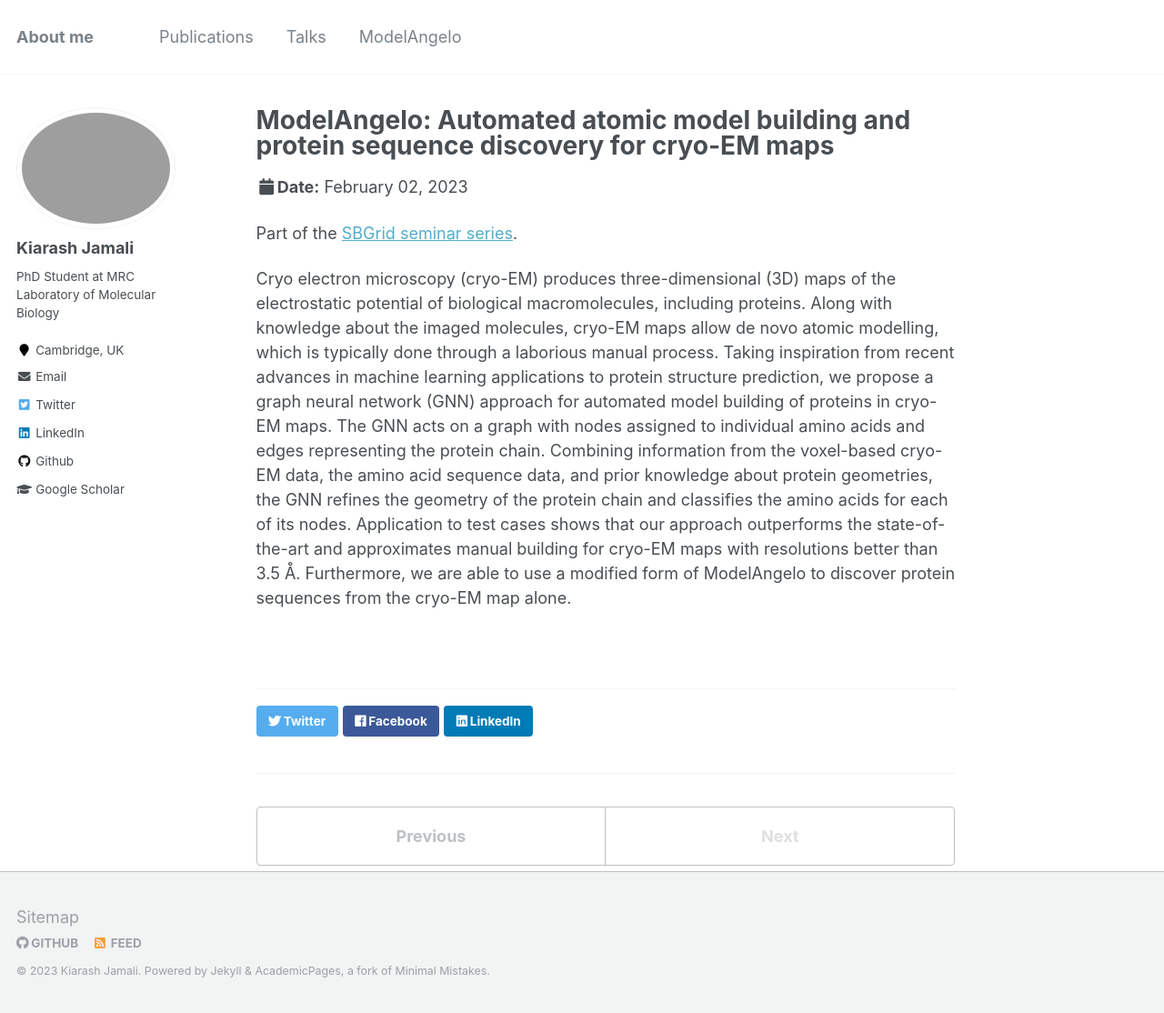
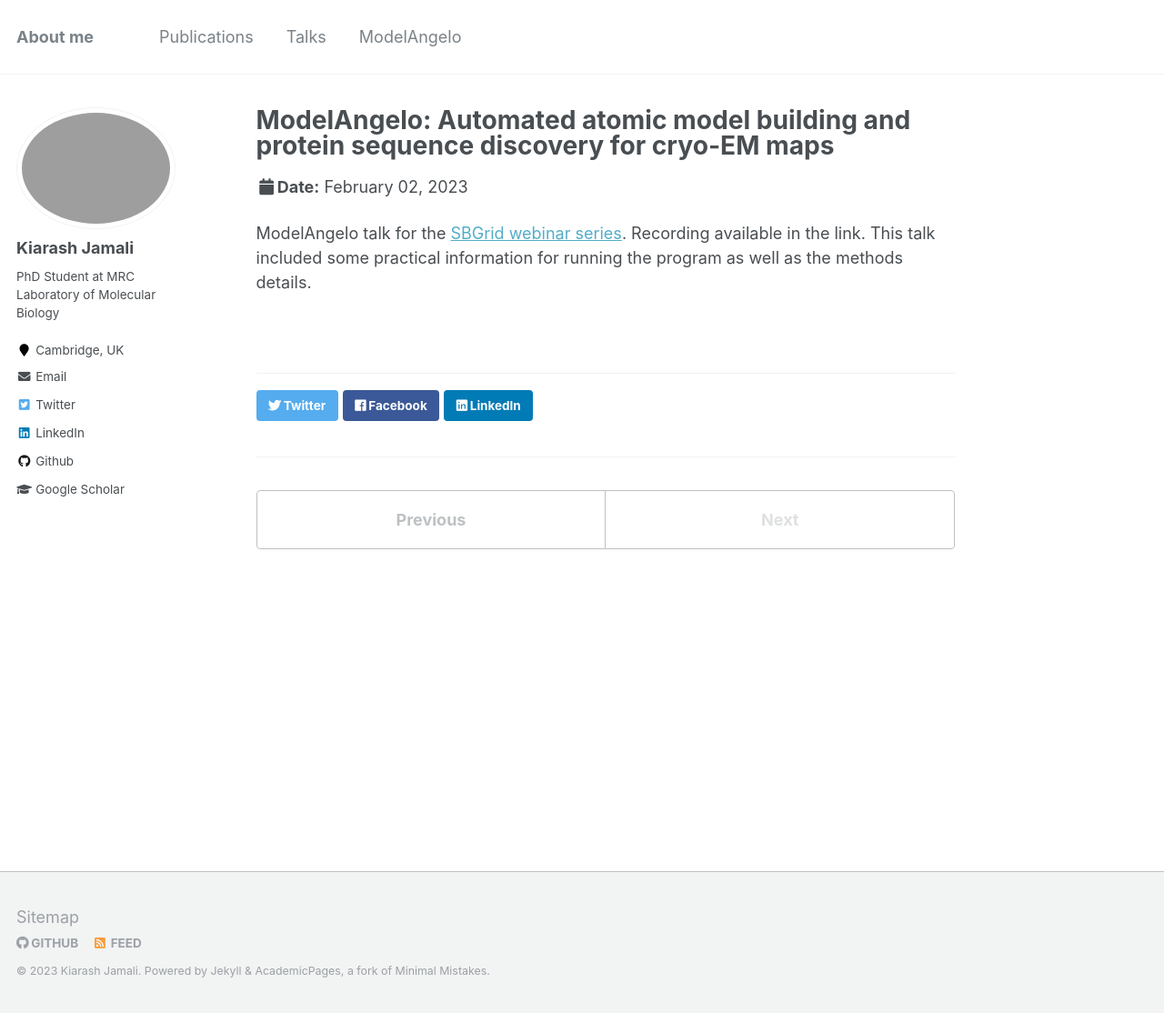
Before and after one commit to jamaliki/jamaliki.github.io, a Jekyll site: the page built from _talks/2023-03-14-talk-3.md, in a window 1280 px wide and 1114 px high. Shown: the whole window at 91% size. Built offline with Jekyll 4.4.1, drawn with Linux system fonts in a browser that asks for light colours.

Commit message:
add new talks

```diff
--- a/_talks/2023-03-14-talk-3.md
+++ b/_talks/2023-03-14-talk-3.md
@@ -8,6 +8,4 @@ date: 2023-02-02
 location: "Boston, U.S.A. (Webinar)"
 ---
 
-Part of the [SBGrid seminar series](https://sbgrid.org/webinar/tag/all).
-
-Cryo electron microscopy (cryo-EM) produces three-dimensional (3D) maps of the electrostatic potential of biological macromolecules, including proteins. Along with knowledge about the imaged molecules, cryo-EM maps allow de novo atomic modelling, which is typically done through a laborious manual process. Taking inspiration from recent advances in machine learning applications to protein structure prediction, we propose a graph neural network (GNN) approach for automated model building of proteins in cryo-EM maps. The GNN acts on a graph with nodes assigned to individual amino acids and edges representing the protein chain. Combining information from the voxel-based cryo-EM data, the amino acid sequence data, and prior knowledge about protein geometries, the GNN refines the geometry of the protein chain and classifies the amino acids for each of its nodes. Application to test cases shows that our approach outperforms the state-of-the-art and approximates manual building for cryo-EM maps with resolutions better than 3.5 Å. Furthermore, we are able to use a modified form of ModelAngelo to discover protein sequences from the cryo-EM map alone.
+ModelAngelo talk for the [SBGrid webinar series](https://sbgrid.org/webinar/tag/all). Recording available in the link. This talk included some practical information for running the program as well as the methods details.
```
Also changed, not shown: _talks/2023-02-02-talk-2.md (+1 -1 lines).
